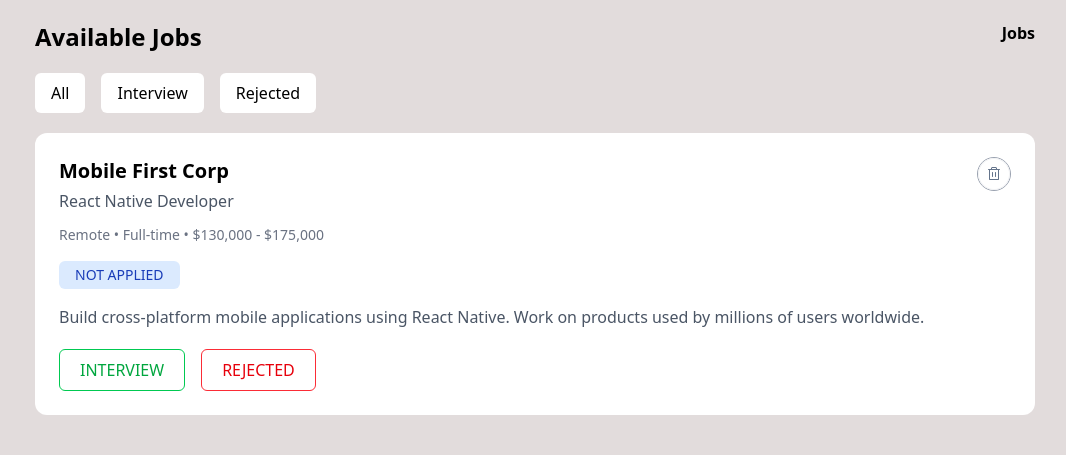
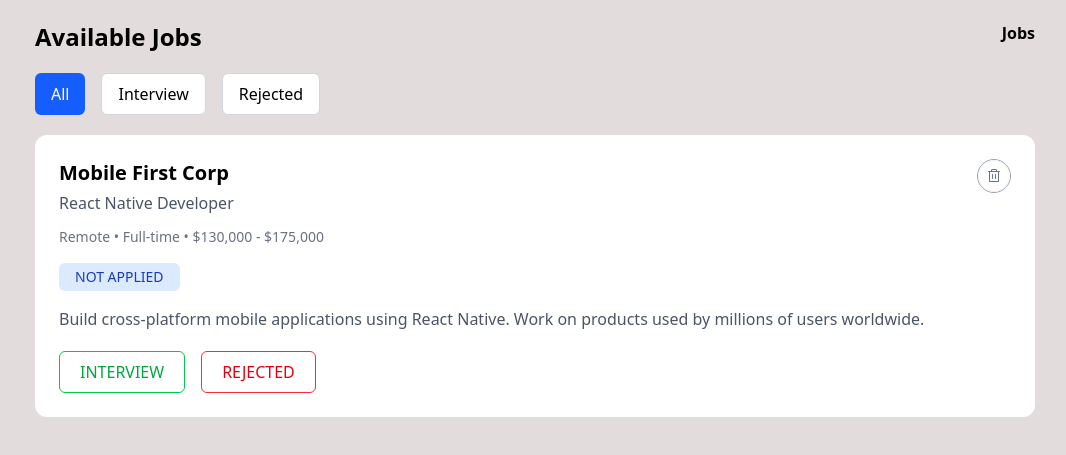
Before and after one commit to omarfaruq2806/Job-Tracker, a website: page index.html in a window 1280 px wide. Shown: the part 211-666 px from the top of the page, without its empty margins (105-1171 px from the left). Drawn offline with Linux system fonts and the light colour scheme.

Commit message:
btn-tab done

```diff
--- a/index.html
+++ b/index.html
@@ -6,13 +6,12 @@
     <link rel="stylesheet" href="src/output.css" />
   </head>
   <body class="bg-[#e1dbdbf4]">
-
-    <main class="w-250 mx-auto ">
+    <main class="w-250 mx-auto">
       <h1 class="font-bold text-3xl pt-6">Job Application Tracker</h1>
       <header class="flex gap-5 pt-6">
         <div class="flex flex-col rounded-2xl p-6 bg-white w-full gap-2">
           <p class="text-2xl font-semibold">Total</p>
-          <h1 class="text-3xl font-bold ">0</h1>
+          <h1 class="text-3xl font-bold">0</h1>
         </div>
         <div class="flex flex-col rounded-2xl p-6 bg-white w-full gap-2">
           <p class="text-2xl font-semibold">Interview</p>
@@ -29,19 +28,37 @@
           <h1 class="text-2xl font-bold">Available Jobs</h1>
           <p class="font-semibold"><span></span> Jobs</p>
         </div>
-        <div class="mt-5 flex flex-row  gap-4">
-          <button class=" px-4 font-medium py-2 bg-white text-black rounded-md">All</button>
-          <button class=" px-4 font-medium py-2 bg-white rounded-md">Interview</button>
-          <button class=" px-4 font-medium py-2 bg-white rounded-md">Rejected</button>
+        <div class="mt-5 flex flex-row gap-4">
+          <button
+            onclick="switchTab('all')"
+            id="tab-all"
+            class="px-4 font-medium py-2 bg-white text-black rounded-md"
+          >
+            All
+          </button>
+          <button
+            onclick="switchTab('interview')"
+            id="tab-interview"
+            class="px-4 font-medium py-2 bg-white rounded-md"
+          >
+            Interview
+          </button>
+          <button
+            onclick="switchTab('reject')"
+            id="tab-reject"
+            class="px-4 font-medium py-2 bg-white rounded-md"
+          >
+            Rejected
+          </button>
         </div>
       </section>
 
       <section class="allSection mt-5 space-y-5">
         <!-- card-1 -->
-         <div class="bg-white  rounded-xl p-6 ">
+        <div class="bg-white rounded-xl p-6">
           <div class="flex justify-between items-start">
             <div>
-          <h2 class="text-xl font-semibold text-black ">
+              <h2 class="text-xl font-semibold text-black">
                 Mobile First Corp
               </h2>
               <p class="text-gray-600 mt-1">React Native Developer</p>
@@ -50,7 +67,9 @@
                 Remote • Full-time • $130,000 - $175,000
               </p>
 
-          <span class="inline-block mt-4 px-4 font-medium py-1 text-sm font-medium bg-blue-100 text-blue-800 rounded-md">
+              <span
+                class="inline-block mt-4 px-4 font-medium py-1 text-sm font-medium bg-blue-100 text-blue-800 rounded-md"
+              >
                 NOT APPLIED
               </span>
 
@@ -60,39 +79,43 @@
               </p>
 
               <div class="mt-5 flex gap-4">
-            <button class="px-5 py-2 border border-green-500 text-green-600 rounded-md font-medium hover:bg-green-50">
+                <button
+                  class="px-5 py-2 border border-green-500 text-green-600 rounded-md font-medium hover:bg-green-50"
+                >
                   INTERVIEW
                 </button>
-            <button class="px-5 py-2 border border-red-500 text-red-600 rounded-md font-medium hover:bg-red-50">
+                <button
+                  class="px-5 py-2 border border-red-500 text-red-600 rounded-md font-medium hover:bg-red-50"
+                >
                   REJECTED
                 </button>
               </div>
             </div>
 
-        <button class=" rounded-full border text-gray-400 hover:bg-gray-100">
-          <img src="./img/Group 1.png" alt="">
+            <button class="rounded-full border text-gray-400 hover:bg-gray-100">
+              <img src="./img/Group 1.png" alt="" />
             </button>
           </div>
         </div>
-
       </section>
 
       <!-- -------------------------------------------------------filter----------------------------------------------------------- -->
       <!-- filter interview section -->
-      <section class="interviewSection hidden"></section>
+      <section class="interviewSection "></section>
 
       <!-- filter reject section -->
-      <section class="rejectedSection hidden"></section>
+      <section class="rejectedSection "></section>
 
       <!-- empty section -->
-       <section class=" hidden ">
-        <div class="space-y-4 flex flex-col justify-center items-center p-8  bg-white  rounded-2xl">
-                <img src="./img/jobs.png" alt="" class="mx-auto">
-                <h1 class="text-2xl font-bold ">No Jobs Available</h1>
+      <section class="hidden">
+        <div
+          class="space-y-4 flex flex-col justify-center items-center p-8 bg-white rounded-2xl"
+        >
+          <img src="./img/jobs.png" alt="" class="mx-auto" />
+          <h1 class="text-2xl font-bold">No Jobs Available</h1>
           <p class="text-black">Check back soon for new job opportunities</p>
         </div>
       </section>
-
     </main>
 
     <script src="script/script.js"></script>
--- a/script/script.js
+++ b/script/script.js
@@ -1 +1,42 @@
-let
+let currentTab = "all";
+
+const tabActive = ["bg-blue-600", "text-white"];
+const tabInactive = ["bg-white", "text-black", "border", "border-gray-300"];
+
+// sections
+const allSection = document.getElementById("allSection");
+const interviewSection = document.getElementById("interviewSection");
+const rejectedSection = document.getElementById("rejectedSection");
+
+function switchTab(tab) {
+  const tabs = ["all", "interview", "reject"];
+
+  for (let t of tabs) {
+    let tabName = document.getElementById("tab-" + t);
+    if (t === tab) {
+      tabName.classList.remove(...tabInactive);
+      tabName.classList.add(...tabActive);
+    } else {
+      tabName.classList.remove(...tabActive);
+      tabName.classList.add(...tabInactive);
+    }
+  }
+
+  //   const sections = {
+  //     all: allSection,
+  //     interview: interviewSection,
+  //     reject: rejectedSection,
+  //   };
+  const sections = [allSection, interviewSection, rejectedSection];
+  for (let section of sections) {
+    section.classList.add("hidden");
+  }
+  if (tab === "all") {
+    allSection.classList.remove("hidden");
+  } else if (tab === "interview") {
+    interviewSection.classList.remove("hidden");
+  } else if (tab === "reject") {
+    rejectedSection.classList.remove("hidden");
+  }
+}
+switchTab(currentTab);
```
Also changed, not shown: src/output.css. Lines whose indentation alone changed are shown as unchanged.
